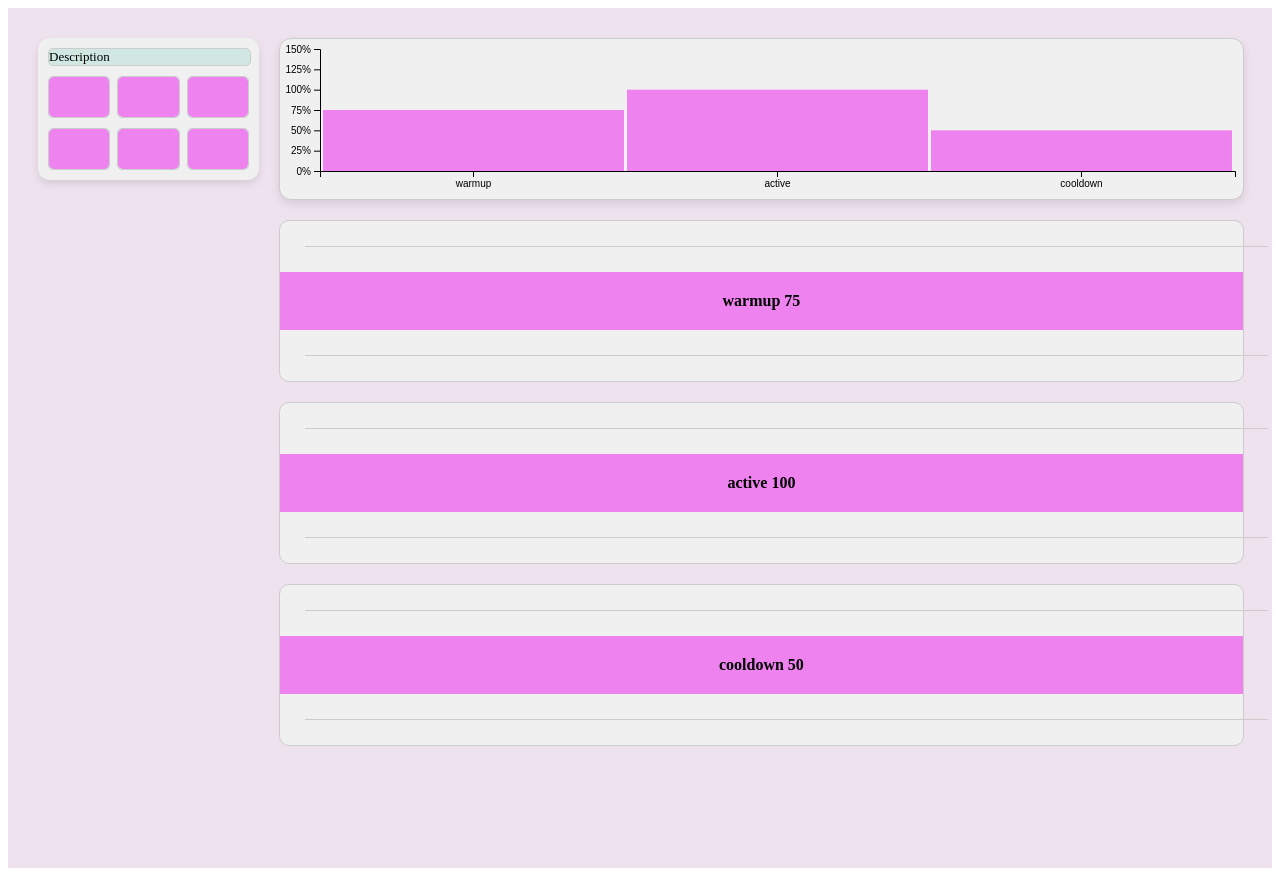
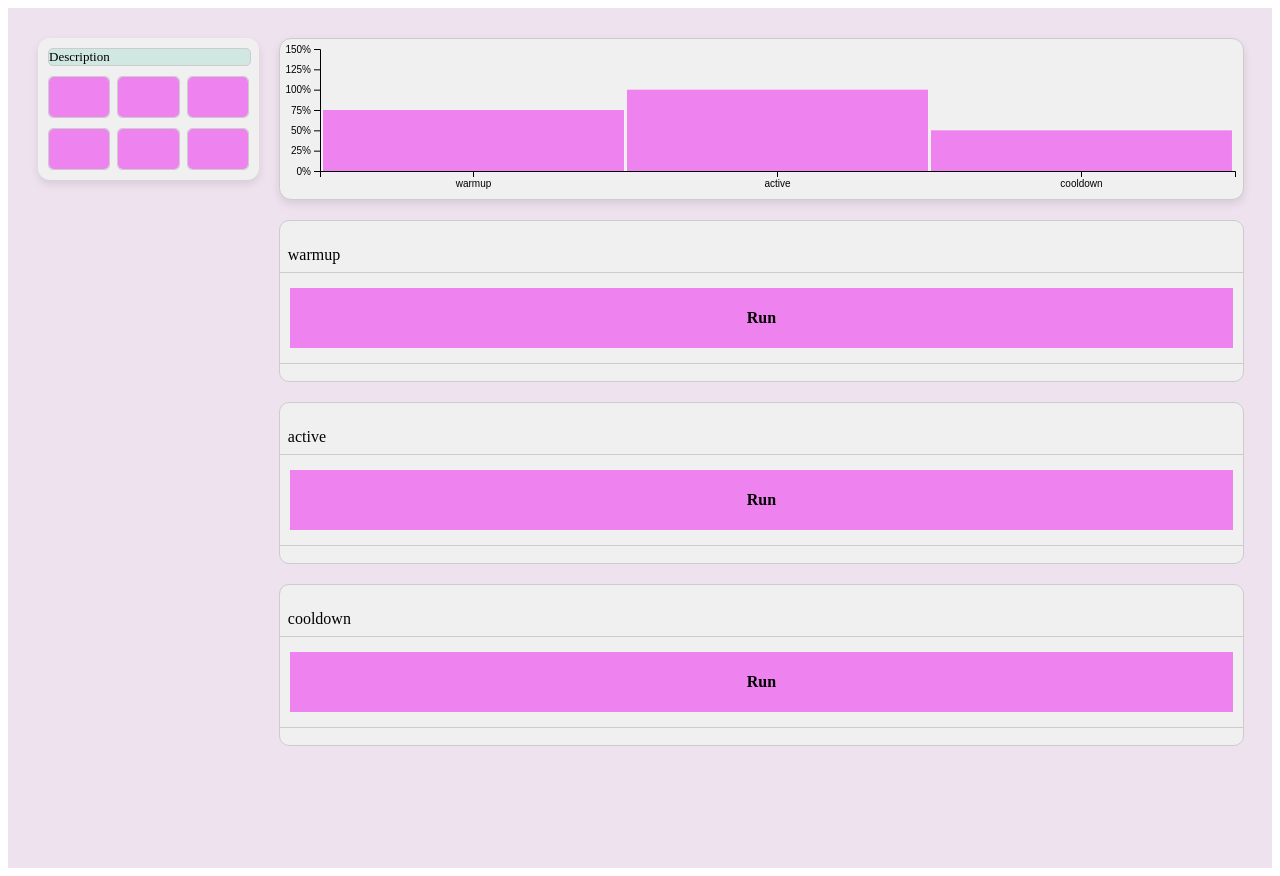
Before and after one commit to ChodiDeepthi/tasktask, a React (Vite) app in the folder AssaignmentTask/: page / in a window 1280 px wide. Built offline with nearby package versions, Linux system fonts and the light colour scheme.

Commit message:
update5.1

```diff
--- a/AssaignmentTask/src/components/AddedEle.jsx
+++ b/AssaignmentTask/src/components/AddedEle.jsx
@@ -5,12 +5,14 @@ export default function AddedEle({item}) {
 
 
     <div className={styles.itemsContainer}>
-        <hr/>
+
+        <div className={styles.matter}>{item.name} </div>
+        <hr className={styles.up}/>
           <div className={styles.content}>
-                  {item.name} {item.value}
+                  Run
           </div>
 
-        <hr/>
+        <hr className={styles.down}/>
     </div>
   );
 }
--- a/AssaignmentTask/src/components/AddedEle.module.css
+++ b/AssaignmentTask/src/components/AddedEle.module.css
@@ -7,14 +7,14 @@
   margin-bottom: 20px;
   display: flex; /* Use flexbox for layout */
   flex-direction: column; /* Arrange items in a column */
-  justify-content: space-between; /* Distribute space equally between elements */
+  justify-content: center; /* Distribute space equally between elements */
 }
 
 hr {
   width: 100%; /* Make the horizontal rule full width */
   border: 0; /* Remove default border */
   border-top: 1px solid #ccc; /* Style the hr */
-  margin: 25px; /* Remove default margin */
+  margin:0px; /* Remove default margin */
 }
 
 .content {
@@ -25,4 +25,14 @@ hr {
   font-size: 16px; /* Adjust font size */
   font-weight: bold; /* Make text bold */
   height: 60px; /* Set a fixed height for the content area */
+
+  margin:15px 10px;
+
+
 }
+.matter{
+  padding:8px;
+
+
+
+}
```
